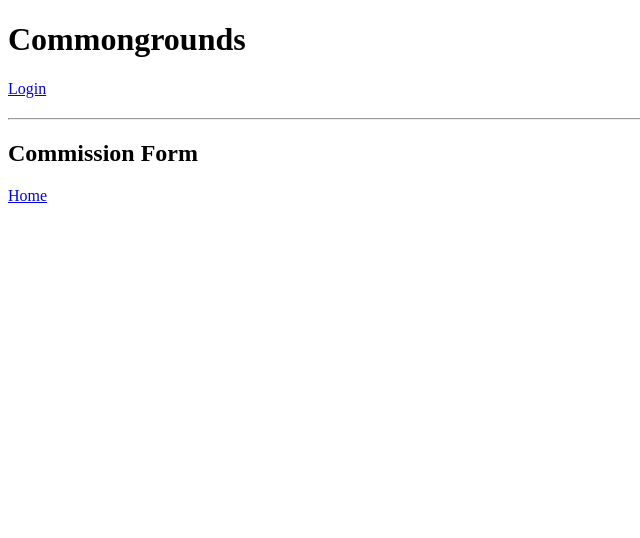
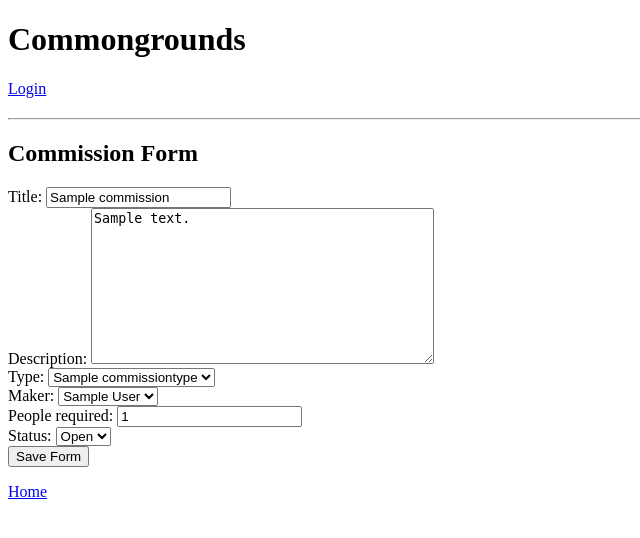
Before and after one commit to lioraongsamson-sketch/commongrounds-F-20, a Django app: page /commissions/request/1/edit in a window 1280 px wide. Shown: the top 538 px of the page, without its empty margins (0-640 px from the left). Run offline with Django 5.2, Linux system fonts and the light colour scheme; tables that the repository leaves empty hold one stand-in row (values such as "Sample post").

Commit message:
Made CommissionCreateView

```diff
--- a/commongrounds/commissions/templates/request_form.html
+++ b/commongrounds/commissions/templates/request_form.html
@@ -3,6 +3,12 @@
 {% block content %}
     <h2>Commission Form</h2>
 
+    <form method="POST">
+        {% csrf_token %}
+        {{ form }}
+        <input type="submit" name="submit" value="Save Form">
+    </form>
+
     <p><a href="/commissions/requests">Home</a></p>
 
 {% endblock %}
--- a/commongrounds/commissions/templates/request_list.html
+++ b/commongrounds/commissions/templates/request_list.html
@@ -47,4 +47,6 @@
         {% endfor %}
     {% endif %}
 
+    <a href="{% url 'commissions:request_create' %}"><p>Create a commission</p></a>
+
 {% endblock %}
--- a/commongrounds/commissions/views.py
+++ b/commongrounds/commissions/views.py
@@ -4,7 +4,7 @@ from django.views.generic.edit import CreateView, UpdateView
 from django.contrib.auth.mixins import LoginRequiredMixin
 from .models import Commission, Job
 from django.db.models import Sum, Q
-from .forms import JobApplicationForm
+from .forms import JobApplicationForm, CommissionForm
 
 
 # STATUSES = [('O', 'Open'), ('F', 'Full'),('C', 'Completed'), ('D', 'Discontinued')]
@@ -72,10 +72,23 @@ class CommissionDetailView(DetailView):
 
 
 
-class CommissionCreateView(CreateView):
+class CommissionCreateView(LoginRequiredMixin, CreateView):
     model = Commission
-    template_name = "request_detail.html"
-    fields = '__all__'
+    template_name = "request_form.html"
+    form_class = CommissionForm
+
+    def post(self, request, *args, **kwargs):
+        form = CommissionForm(request.POST)
+        if form.is_valid():
+            form.instance.maker = self.request.user.profile
+            form.save()
+            return self.get(request, *args, **kwargs)
+        else:
+            self.object_list = self.get_queryset(**kwargs)
+            ctx = self.get_context_data(**kwargs)
+            ctx['form'] = form
+            return self.render_to_response(ctx)
+
 
 
 class CommissionUpdateView(UpdateView):
```
Also changed, not shown: commongrounds/commissions/forms.py (+9 -1 lines).
